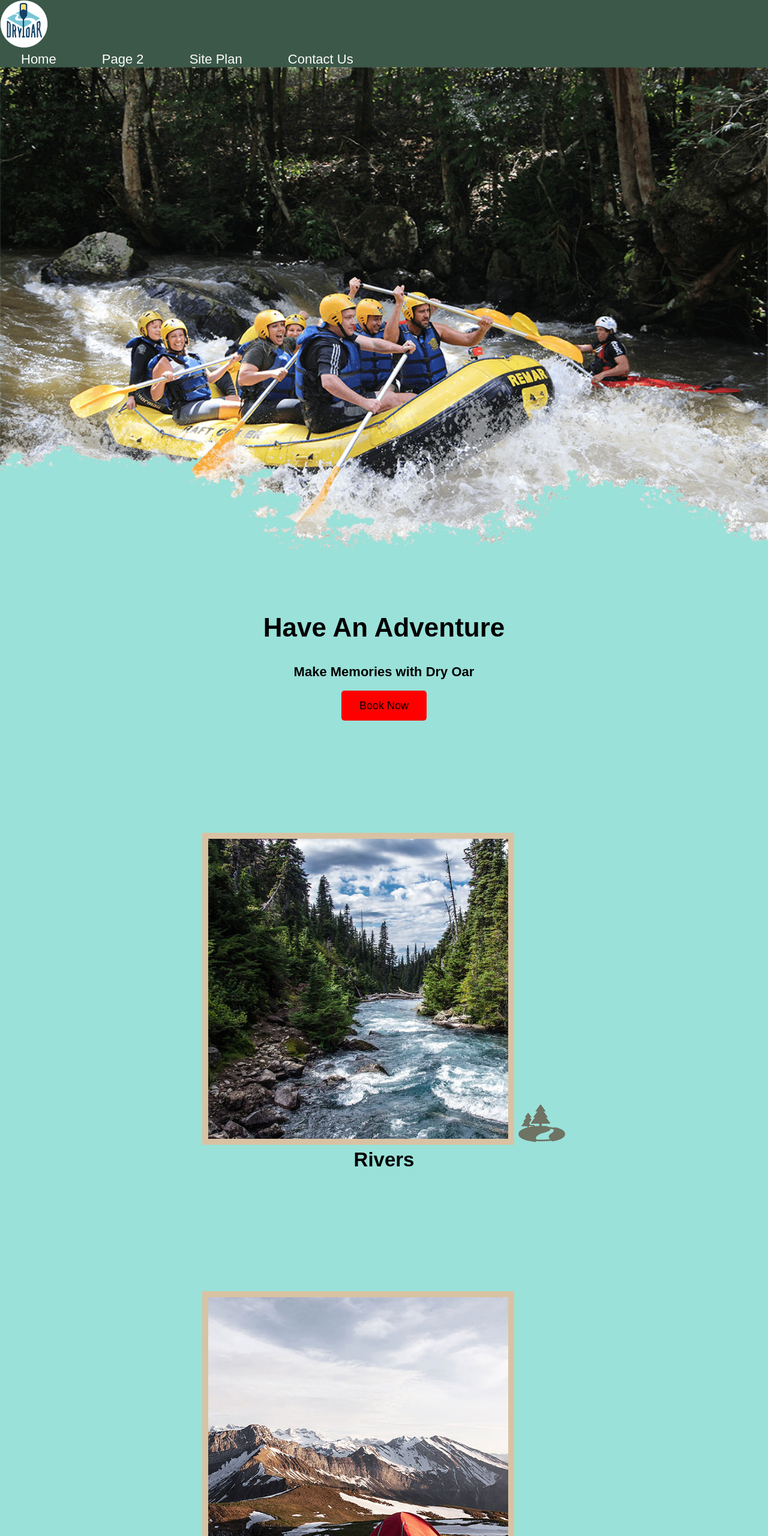
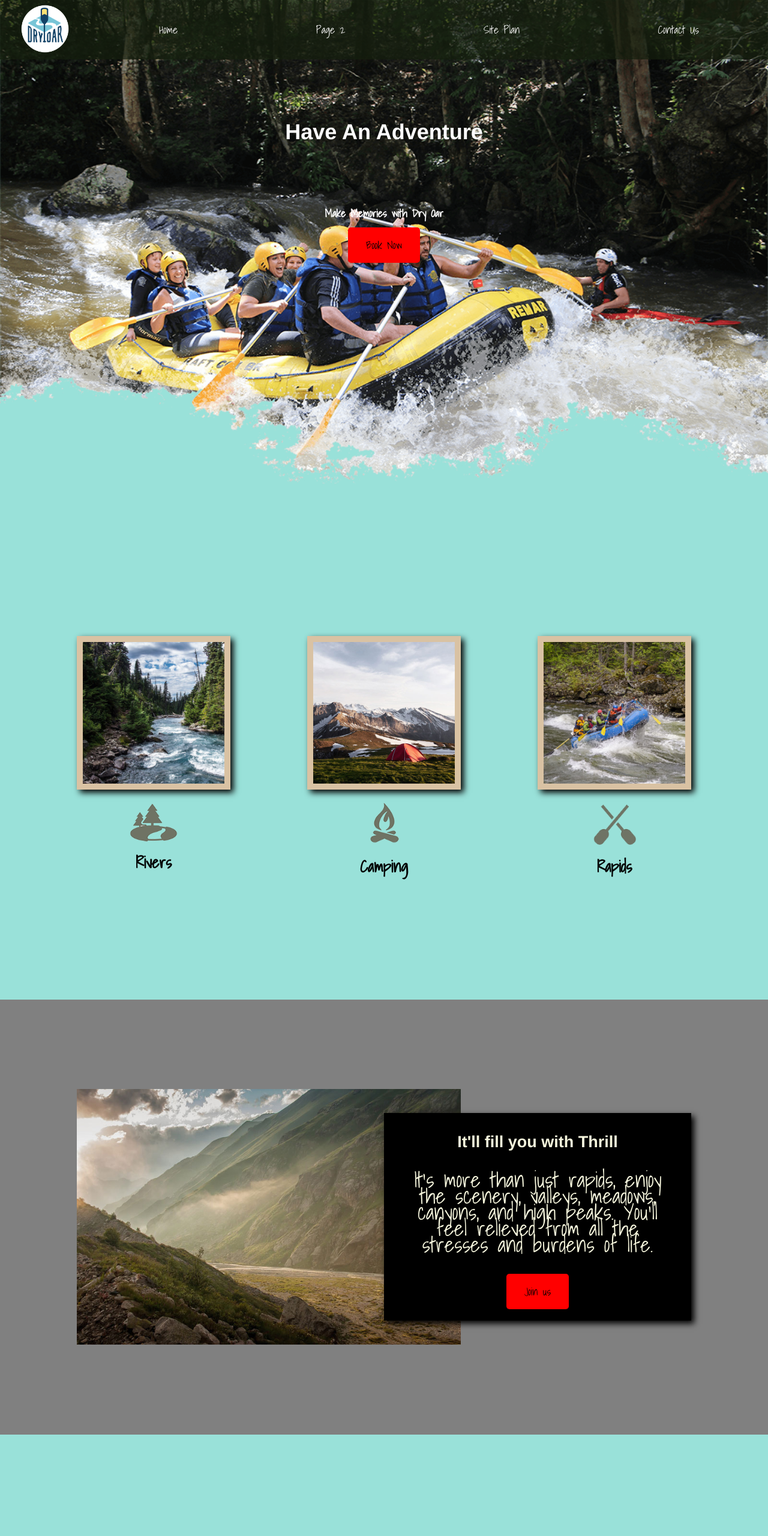
Before and after one commit to jlarps/wdd-130, a plain HTML site: page wrr/index.html in a window 1280 px wide. Shown: the top 2560 px of the page at 60% size. Drawn offline with Linux system fonts and the light colour scheme; a web font is replaced by a local one.

Commit message:
Rafting Home Page Complete

```diff
--- a/wrr/index.html
+++ b/wrr/index.html
@@ -1,17 +1,19 @@
 <!DOCTYPE html>
 <html lang="en">
+
 <head>
-    <meta charset="UTF-8">
-    <meta http-equiv="X-UA-Compatible" content="IE=edge">
-    <meta name="viewport" content="width=device-width, initial-scale=1.0">
+    <meta charset="UTF-8" />
+    <meta http-equiv="X-UA-Compatible" content="IE=edge" />
+    <meta name="viewport" content="width=device-width, initial-scale=1.0" />
     <title>Whitewater Rafting Vacations | Dry Oar Boating | Home</title>
-    <link rel="stylesheet" href="styles/style.css">
+    <link rel="stylesheet" href="styles/style.css" />
 </head>
+
 <body>
-    <div id="content"></div>
+    <div id="content">
         <header>
             <a id="logo_link" href="index.html">
-            <img class="logo" src="images/logo.png" alt="Dry Oar Logo">
+                <img class="logo" src="images/logo.png" alt="Dry Oar Logo" />
             </a>
             <nav>
                 <a href="index.html">Home</a>
@@ -22,7 +24,7 @@
         </header>
         <div id="hero">
             <div id="hero-box">
-        <img id="hero-img" src="images/hero.png" alt="People enjoying white water rafting">
+                <img id="hero-img" src="images/hero.png" alt="People enjoying white water rafting" />
             </div>
             <section id="hero-msg">
                 <h1 class="home-title">Have An Adventure</h1>
@@ -34,47 +36,49 @@
         </div>
         <main class="home-grid">
             <section class="rivers-card">
-            <img src="images/rivers.jpg" alt="river in forest" class="card-img">
-            <img src="images/river_icon.png" alt="river icon" class="icon">
+                <img src="images/rivers.jpg" alt="river in forest" class="card-img" />
+                <img src="images/river_icon.png" alt="river icon" class="icon" />
                 <h2>Rivers</h2>
             </section>
             <section class="camping-card">
-            <img src="images/camping.jpg" alt="tent in mountains" class="card-img">
-            <img src="images/fire_icon.png" alt="" class="fire icon">
+                <img src="images/camping.jpg" alt="tent in mountains" class="card-img" />
+                <img src="images/fire_icon.png" alt="" class="fire icon" />
                 <h2>Camping</h2>
             </section>
             <section class="rapids-card">
-            <img src="images/rapids.jpg" alt="rafting boat" class="card-img">
-            <img src="images/oars.png" alt="oars icon" class="icon">
+                <img src="images/rapids.jpg" alt="rafting boat" class="card-img" />
+                <img src="images/oars.png" alt="oars icon" class="icon" />
                 <h2>Rapids</h2>
             </section>
-        <img src="images/mountains.jpg" alt="Misty mountains" class="mountains">
+            <div id="background"></div>
+            <img src="images/mountains.jpg" alt="Misty mountains" class="mountains" />
             <section class="msg">
                 <h2>It'll fill you with Thrill</h2>
-            <p>It's more than just rapids, enjoy the scenery, valleys, meadows, canyons, and high peaks. You'll feel relieved from all the stresses and burdens of life.</p>
+                <p>
+                    It's more than just rapids, enjoy the scenery, valleys, meadows,
+                    canyons, and high peaks. You'll feel relieved from all the stresses
+                    and burdens of life.
+                </p>
                 <a href="rivers.html" class="join">Join us</a>
             </section>
-        <div id="background"></div>
         </main>
         <footer>
             <p>Dry Oar &copy; 2022 - Jared Arp</p>
             <p><a href="site-plan-rafting.html">Site Plan</a></p>
             <p><a href="contactus.html">Contact Us</a></p>
             <div class="social">
-            <a href="https://facebook.com" target="
-            _blank">
-                <img src="images/facebook.png" alt="fb icon">
+                <a href="https://facebook.com" target="_blank">
+                    <img src="images/facebook.png" alt="fb icon" />
                 </a>
-            <a href="https://twitter.com" target="
-            _blank">
-                <img src="images/twitter.png" alt="twitter icon">
+                <a href="https://twitter.com" target="_blank">
+                    <img src="images/twitter.png" alt="twitter icon" />
                 </a>
-            <a href="https://instagram.com" target="
-            _blank">
-                <img src="images/instagram.png" alt="instagram icon">
+                <a href="https://instagram.com" target="_blank">
+                    <img src="images/instagram.png" alt="instagram icon" />
                 </a>
             </div>
         </footer>
     </div>
 </body>
+
 </html>
--- a/wrr/styles/style.css
+++ b/wrr/styles/style.css
@@ -1,55 +1,99 @@
 @import url('https://fonts.googleapis.com/css2?family=Bungee+Spice&family=Shadows+Into+Light&display=swap');
 
---heading-font: "Shadows Into Light";
---paragraph-font: "Bungee Spice", Helvetica, sans-serif;
+:root {
+ --primary-color: #32292f;
+--secondary-color: #99e1d9;
+--accent1-color: #731dd8;
+--accent2-color: #70abaf;
+--heading-font: "Bungee Spice", Helvetica, sans-serif;
+--paragraph-font: "Shadows Into Light", Arial, sans-serif;
+}
+
+body{
+    background-color: var(--secondary-color);
+    font-family: var(--paragraph-font);
+    font-size: 18px;
+    margin: 0;
+    padding: 0;
+}
+h2{
+    margin: 0;
+}
+h4{
+    color: black;
+}
 
 #content{
 max-width: 1600px;
 margin: 0 auto;
 }
 
+header{
+    background-color: rgba(20,30,13,.7);
+    display: grid;
+    text-align: center;
+    grid-template-columns: 150px auto;
+}
+
+#logo_link{
+    padding-top: 5px;
+    justify-self: center;
+    align-self: center;
+}
+.logo{
+    width: 80px;
+}
+
+nav{
+    display: flex;
+    justify-content: space-around;
+}
 nav a{
-    text-align: left;
+    margin: 0 auto;
+    text-align: center;
     color: #fcfbfb;
     text-decoration: none;
     padding: 35px;
 }
+nav a:hover{
+    background-color: black;
+    color: gold;
+}
 
-#hero-msg h1,h4{
+#hero{
+    display: grid;
+    grid-template-columns: 1fr 3fr 1fr;
+    margin-top: -100px;
+}
+#hero-box{
+    grid-column: 1/4;
+    grid-row: 1/3;
+    z-index: -1;
+}
+#hero-img{
+    width: 100%;
+}
+.home-title{
+    color: black;
+    font-family: var(--heading-font);
+    font-size: 2em;
+    margin-top: 50px;
+}
+#hero-msg {
+    grid-column: 2/3;
+    grid-row: 1/2;
+    margin-top: 100px;
+}
+#hero-msg h1,#hero-msg h4{
     text-align: center;
+    margin-top: 100px;
+    color: white;
 }
 
 .button-box{
     text-align: center;
 }
 
-main section{
-text-align: center;
-}
-#background{
-    height: 725px;
-}
-
-/** --primary-color: #32292f   ;
---secondary-color: #99e1d9 ;
---accent1-color: #731dd8;
---accent2-color: #70abaf; **/
-
-body{
-    background-color: #99e1d9;
-    font-family: Raleway, Arial, sans-serif;
-    font-size: 22px;
-    margin: 0;
-    padding: 0;
-}
-
-header{
-    background-color: rgba(20,30,13,.7);
-}
-nav a:hover{
-    background-color: black;
-    color: white;
-}
 .book, .join{
     background-color: #FF0000;
     color: black;
@@ -59,36 +103,93 @@ nav a:hover{
     margin-top: 50px;
     border-radius: 5px;
 }
-.book:hover{
+.book:hover, .join:hover{
     background-color: aliceblue;
     color: black;
 }
-.join:hover{
-    background-color: aliceblue;
-    color:black;
+
+.home-grid{
+    display: grid;
+    grid-template-columns: repeat(10, 1fr);
 }
+main section{
+text-align: center;
+}
+main section img{
+    box-sizing: border-box;
+}
+
+.card-img{
+    border: 10px solid #d9c2a3;
+    transition: transform .5s;
+    box-shadow: 5px 5px 10px black;
+    width: 100%;
+}
+.card-img:hover{
+    opacity: .6;
+    transform: scale(1.1);
+}
+
+.icon{
+    width: 80px;
+    padding-top: 10px;
+}
+.rivers-card{
+    margin: 200px 0;
+    grid-column: 2/4;
+    grid-row: 2/3;
+}
+.camping-card{
+    margin: 200px 0;
+    grid-column: 5/7;
+    grid-row: 2/3;
+}
+.rapids-card{
+    margin: 200px 0;
+    grid-column: 8/10;
+    grid-row: 2/3;
+}
+
 #background{
-   background-color: gray;
+    height: 725px;
+    grid-column: 1/11;
+    grid-row: 4/9;
+    background-color: gray;
 }
+
+.mountains{
+    width: 100%;
+    grid-column: 2/7;
+    grid-row: 5/8;
+}
+
 .msg{
     background-color: black;
     line-height: 1.5em;
     padding: 35px;
+    grid-column: 6/10;
+    grid-row: 6/7;
+    box-shadow: 5px 5px 10px black;
 }
 .msg h2{
     color: beige;
+    font-family: var(--heading-font);
 }
 .msg p{
     color: beige;
     font-size: 2em;
     padding-bottom: 15px;
 }
+
 footer{
-    background-color: white;
+    background-color: rgba(20,30,13,.7);
     color: black;
     padding: 25px 50px;
     padding-top: 15px;
-    margin-top: 200 px;
+    margin-top: 200px;
+    display: flex;
+    justify-content: space-around;
+    align-items: center;
 }
 footer a{
     color: black;
@@ -103,40 +204,48 @@ footer p{
 footer p a:hover{
     text-decoration: underline;
 }
-.home-title{
-    color: black;
-    font-family: 'Rock Salt', 'Bradley Hand', sans-serif;
-    font-size: 2em;
-    margin-top: 50px;
-}
-h4{
-    color: black;
-}
-.logo{
-    width: 80px;
-}
-.icon{
-    width: 80px;
-    padding-top: 10px;
-}
-#hero-img{
-    width: 100%;
-}
-h2{
-    margin: 0;
-}
-#logo_link{
-    padding-top: 5px;
-}
-.social img{
+footer .social img{
     padding-top: 15px;
 }
-.rivers-card, .camping-card, .rapids-card{
-    margin: 200px 0;
+
+@media screen and (max-width: 900px) {
+    #hero, .home-grid {
+        display: block;
+        height: auto;
+    }
+    nav, footer {
+        flex-direction: column;
+    }
+    nav a {
+        display: block;
+        padding: 15px;
+    }
+    #hero {
+        margin-top: 0;
+    }
+    #hero-msg {
+        margin-top: 0;
+    }
+    #hero-msg h4 {
+        display: none;
+    }
+    .home-title {
+        font-size: 25px;
+        color: #6f7364;
+    }
+    .rivers-card, .camping-card, .rapids-card {
+        margin: 50px auto;
+        width: 60%;
+    }
+    #background {
+        display: none;
+    }
+    .mountains, .msg {
+        width: 80%;
+        display: block;
+        margin: 0 auto;
+    }
+    footer {
+        margin-top: 25px;
+    }
 }
-.card-img{
-    border: 10px solid #d9c2a3;
-}
-main section img{
-    box-sizing: border-box;
-}
```
Lines whose indentation alone changed are shown as unchanged.
